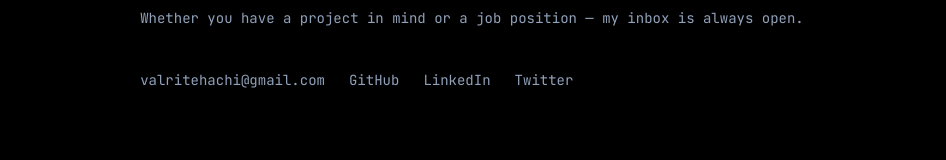
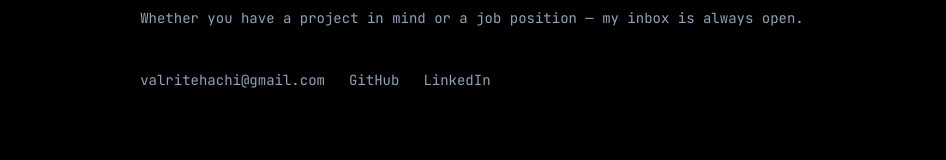
Before and after one commit to Valritehachi/my-portfolio, a Next.js app: page / in a window 1280 px wide. Shown: the part 4175-4335 px from the top of the page, without its empty margins (288-1234 px from the left). Built offline with nearby package versions, Linux system fonts and the light colour scheme.

Commit message:
Remove Twitter link from Contact section
Co-Authored-By: Claude Sonnet 4.6 <noreply@anthropic.com>

```diff
--- a/src/components/Contact.tsx
+++ b/src/components/Contact.tsx
@@ -32,14 +32,6 @@ export default function Contact() {
           >
             LinkedIn
           </a>
-          <a
-            href="https://twitter.com/yourusername"
-            target="_blank"
-            rel="noopener noreferrer"
-            className="text-slate-400 hover:text-fuchsia-400 text-sm transition-colors duration-200"
-          >
-            Twitter
-          </a>
         </div>
       </div>
     </section>
```
